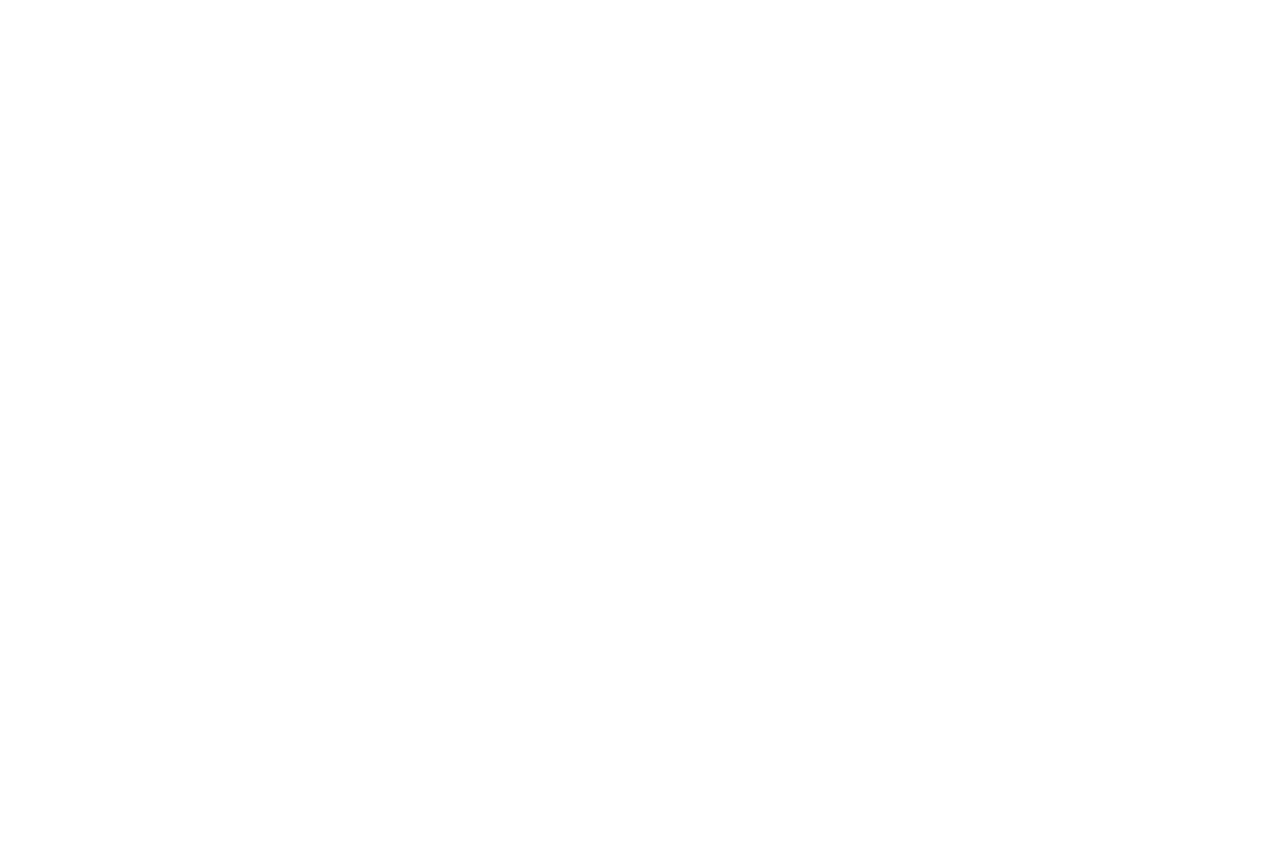
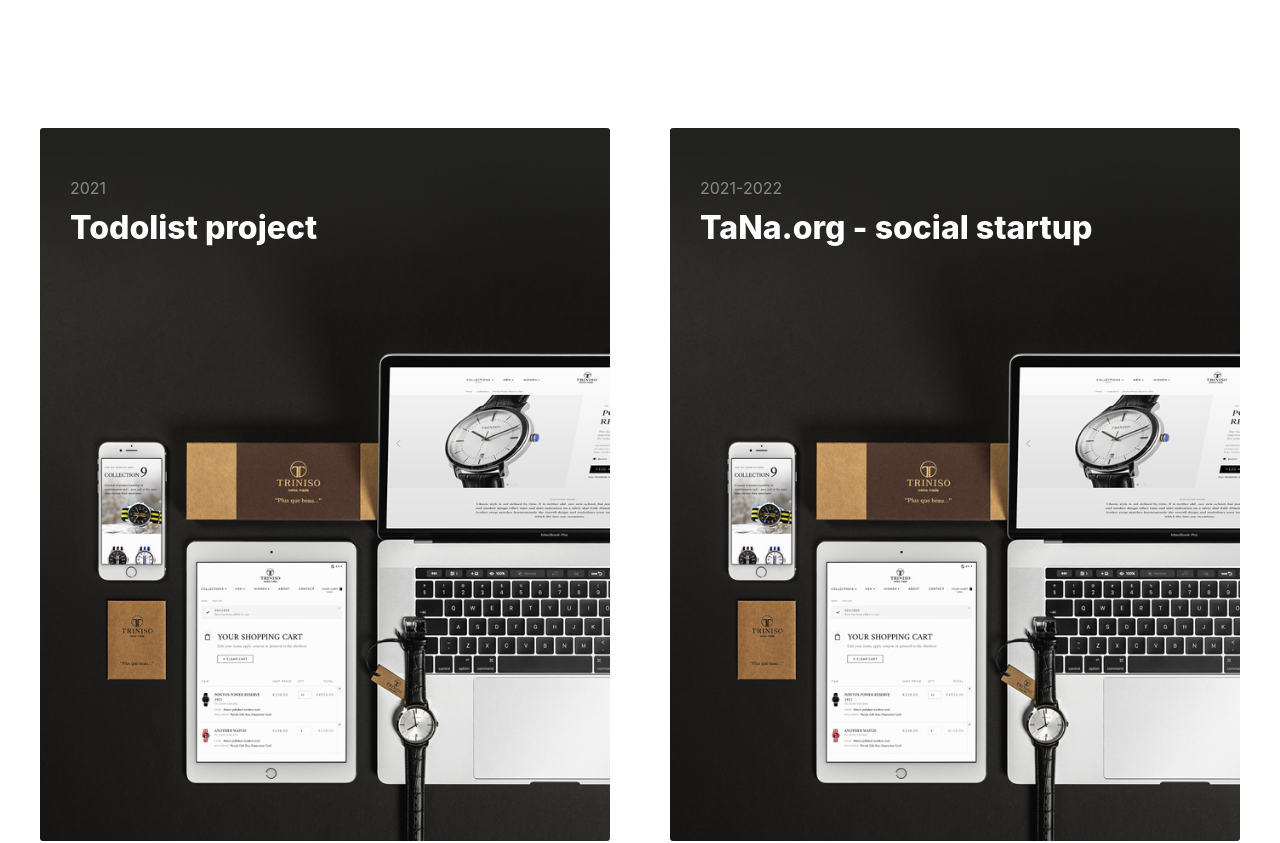
Before and after one commit to goldenyak/portfolio, a React (Create React App) app in the folder my-app/: page / in a window 1280 px wide. Shown: the part 1100-1943 px from the top of the page. Built offline with nearby package versions, Linux system fonts and the light colour scheme.

Commit message:
add some functions

```diff
--- a/my-app/public/index.html
+++ b/my-app/public/index.html
@@ -24,7 +24,7 @@
       work correctly both with client-side routing and a non-root public URL.
       Learn how to configure a non-root public URL by running `npm run build`.
     -->
-    <title>React App</title>
+    <title>Egor Frontend</title>
   </head>
   <body>
     <noscript>You need to enable JavaScript to run this app.</noscript>
--- a/my-app/src/components/Portfolio/Portfolio.css
+++ b/my-app/src/components/Portfolio/Portfolio.css
@@ -1,29 +1,147 @@
-/*section {*/
-/*    position: relative;*/
-/*    width: 100%;*/
-/*}*/
-
-section.home-portfolio {
+.home-portfolio {
     position: relative;
     z-index: 3;
     padding-top: 60px;
 }
 
+.wrapper-portfolio {
+    width: 100%;
+    padding: 0 14px;
+}
+
+.list {
+    margin-top: 50px;
+}
+
+.list-item-portfolio {
+    position: relative;
+    cursor: pointer;
+}
+
+.home-portfolio .list .list-item-portfolio + .list-item-portfolio {
+    margin-top: 30px;
+}
+
+.list-item-portfolio img {
+    position: relative;
+    display: block;
+    width: 100%;
+    height: auto;
+    z-index: 0;
+    pointer-events: none;
+    overflow: hidden;
+    border-radius: 3px;
+}
+
+.itemBackground {
+    position: absolute;
+    display: block;
+    width: 100%;
+    height: 100%;
+    top: 0;
+    left: 0;
+    z-index: 2;
+    pointer-events: none;
+    background: rgba(15,20,30,.9);
+    opacity: 0;
+    box-sizing: border-box;
+    transition: opacity .2s linear;
+    border-radius: 3px;
+}
+
+.description {
+    position: absolute;
+    display: block;
+    width: 100%;
+    top: 20px;
+    left: 0;
+    z-index: 2;
+    pointer-events: none;
+    color: white;
+    padding: 30px;
+}
+
+.action {
+    position: absolute;
+    display: block;
+    width: 100%;
+    top: 20px;
+    left: 0;
+    z-index: 5;
+    pointer-events: none;
+    color: white;
+    padding: 30px;
+    opacity: 0;
+    transform: translateY(30px);
+}
+
+.description .h5 {
+    display: block;
+    color: #878a8f;
+    margin-bottom: 10px;
+    font-size: 16px;
+}
+
+.action .h5 {
+    display: block;
+    color: #878a8f;
+    margin-bottom: 10px;
+    font-size: 16px;
+}
+
+.description .h2 {
+    display: block;
+    color: white;
+    font-size: 32px;
+    font-weight: 800;
+}
+
+.action .h2 {
+    display: block;
+    color: white;
+    font-size: 32px;
+    font-weight: 800;
+}
+
+.action .link {
+    display: flex;
+    align-items: center;
+    gap: 10px;
+    color: #878a8f;
+    margin-bottom: 10px;
+    font-size: 18px;
+    margin-top: 15px;
+}
+
+.list-item-portfolio:hover .description {
+    opacity: 0;
+}
+.list-item-portfolio:hover .itemBackground {
+    opacity: 1;
+}
+
+.list-item-portfolio:hover .action {
+    transition: 0.5s;
+    transform: translateY(0);
+        opacity: 1;
+}
+
+.iconLink {
+    margin-top: 3px;
+}
+
+/*@media-запросы*/
+
 @media (min-width: 768px) and (min-height: 620px), (min-width: 1280px) {
-    section.home-portfolio {
+    .home-portfolio {
         padding-top: 135px;
     }
 }
 
 @media (min-width: 768px) and (min-height: 620px), (min-width: 1280px) {
-    section.home-portfolio {
+    .home-portfolio {
         padding-top: 140px;
     }
-}
-
-.wrapper-portfolio {
-    width: 100%;
-    padding: 0 14px;
 }
 
 @media (min-width: 1280px) {
@@ -40,18 +158,14 @@ section.home-portfolio {
     }
 }
 
-section.home-portfolio .list {
-    margin-top: 70px;
-}
-
 @media (min-width: 768px) and (min-height: 620px), (min-width: 1280px) {
-    section.home-portfolio .list {
+    .home-portfolio .list {
         margin-top: 130px;
     }
 }
 
 @media (min-width: 660px) {
-    section.home-portfolio .list {
+    .home-portfolio .list {
         display: -webkit-box;
         display: -webkit-flex;
         display: -ms-flexbox;
@@ -64,65 +178,70 @@ section.home-portfolio .list {
 }
 
 @media (min-width: 768px) and (min-height: 620px), (min-width: 1280px) {
-    section.home-portfolio .list {
+    .home-portfolio .list {
         margin: 110px -15px -15px -15px;
     }
 }
 
 @media (min-width: 1280px) {
-    section.home-portfolio .list {
+    .home-portfolio .list {
         margin: 95px -30px -30px -30px;
     }
 }
 
 @media (min-width: 660px) {
-    section.home-portfolio .list .list-item-portfolio {
+    .home-portfolio .list .list-item-portfolio {
         margin: 7px;
         width: calc(50% - 14px);
     }
 }
 
 @media (min-width: 768px) and (min-height: 620px), (min-width: 1280px) {
-    section.home-portfolio .list .list-item-portfolio {
+    .home-portfolio .list .list-item-portfolio {
         margin: 15px;
         width: calc(50% - 30px);
     }
 }
 
 @media (min-width: 1280px) {
-    section.home-portfolio .list .list-item-portfolio {
+    .home-portfolio .list .list-item-portfolio {
         margin: 30px;
         width: calc(50% - 60px);
     }
 }
 
-section.home-portfolio .list .list-item-portfolio+.list-item-portfolio {
-    margin-top: 30px;
-}
-
 @media (min-width: 660px) {
-    section.home-portfolio .list .list-item-portfolio+.list-item-portfolio {
+    .home-portfolio .list .list-item-portfolio + .list-item-portfolio {
         margin-top: 7px;
     }
 }
 
 @media (min-width: 768px) and (min-height: 620px), (min-width: 1280px) {
-    section.home-portfolio .list .list-item-portfolio+.list-item-portfolio {
+    .home-portfolio .list .list-item-portfolio + .list-item-portfolio {
         margin-top: 15px;
     }
 }
 
 @media (min-width: 1280px) {
-    section.home-portfolio .list .list-item-portfolio+.list-item-portfolio {
+    .home-portfolio .list .list-item-portfolio + .list-item-portfolio {
         margin-top: 30px;
     }
 }
 
-section.home-portfolio .list .list-item-portfolio img {
-    position: relative;
-    display: block;
-    width: 100%;
-    height: auto;
-    z-index: 0;
-    pointer-events: none;
+@media (min-width: 375px) {
+    .home-portfolio .list .list-item-portfolio > a {
+        padding-top: 80px;
+    }
 }
+
+@media (min-width: 410px) {
+    .home-portfolio .list .list-item-portfolio > a {
+        padding-top: 100px;
+    }
+}
+
+@media (min-width: 660px) {
+    .home-portfolio .list .list-item-portfolio > a {
+        padding-top: 120px;
+    }
+}
--- a/my-app/src/components/Portfolio/Portfolio.jsx
+++ b/my-app/src/components/Portfolio/Portfolio.jsx
@@ -2,28 +2,53 @@ import React from 'react';
 import "./Portfolio.css";
 import AOS from 'aos';
 import 'aos/dist/aos.css';
-import image from "../../images/portfolio_img.jpeg"
+import image from "../../images/portfolio_img.jpeg";
+import {IoReturnDownForwardOutline} from "react-icons/io5";
 
 const Portfolio = () => {
     AOS.init()
     return (
         <section className="home-portfolio">
             <div className="wrapper-portfolio">
-                <div data-aos="fade-up" data-aos-duration="3000" className="animate--me animate--init">
+                <div data-aos="fade-up" data-aos-duration="2000">
                     <h5>Selected projects</h5>
                     <h1 className="large">Case studies</h1>
                 </div>
                 <div className="list ">
-                    <div data-aos="fade-up" data-aos-duration="3000"  className="list-item-portfolio">
+                    <div className="list-item-portfolio">
+                        <img src={image} alt="image"/>
+                        <div className="description">
+                            <span className="h5">2021</span>
+                            <span className="h2">Todolist project</span>
+                        </div>
+                        <div className="action">
+                            <span className="h5">2021</span>
+                            <span className="h2">Todolist project</span>
+                            <span className="link">View project
+                                <IoReturnDownForwardOutline className="iconLink"/>
+                            </span>
+                        </div>
+                        <div className="itemBackground"></div>
+                    </div>
+                    <div className="list-item-portfolio">
+                        <img src={image} alt="image"/>
+                        <div className="description">
+                            <span className="h5">2021-2022</span>
+                            <span className="h2">TaNa.org - social startup</span>
+                        </div>
+                        <div className="action">
+                            <span className="h5">2021-2022</span>
+                            <span className="h2">TaNa.org - social startup</span>
+                            <span className="link">View project
+                                <IoReturnDownForwardOutline className="iconLink"/>
+                            </span>
+                        </div>
+                        <div className="itemBackground"></div>
+                    </div>
+                    <div className="list-item-portfolio">
                         <img src={image} alt="image"/>
                     </div>
-                    <div data-aos="fade-up" data-aos-duration="3000" className="list-item-portfolio">
-                        <img src={image} alt="image"/>
-                    </div>
-                    <div data-aos="fade-up" data-aos-duration="3000" className="list-item-portfolio">
-                        <img src={image} alt="image"/>
-                    </div>
-                    <div data-aos="fade-up" data-aos-duration="3000" className="list-item-portfolio">
+                    <div className="list-item-portfolio">
                         <img src={image} alt="image"/>
                     </div>
                 </div>
```
